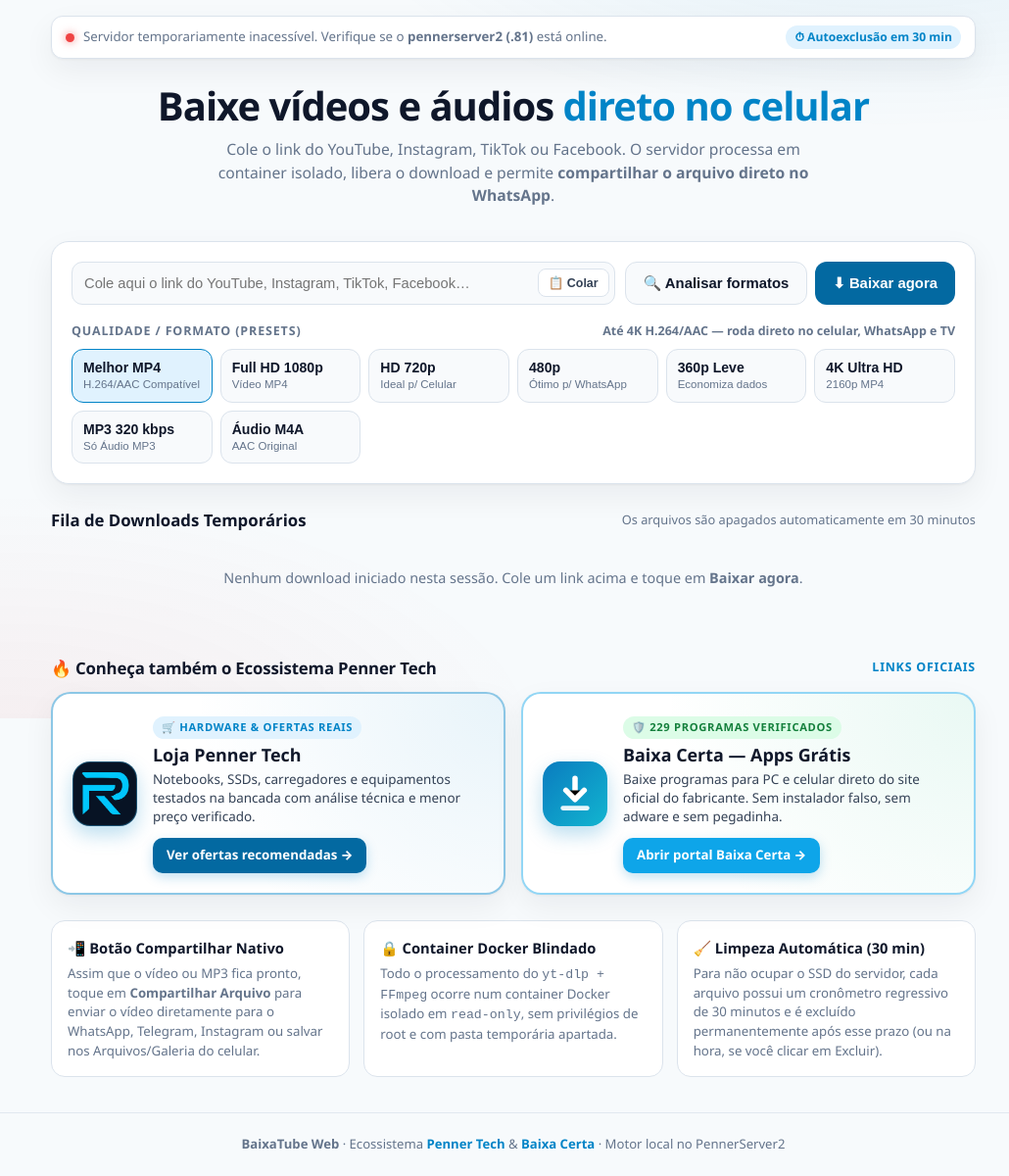
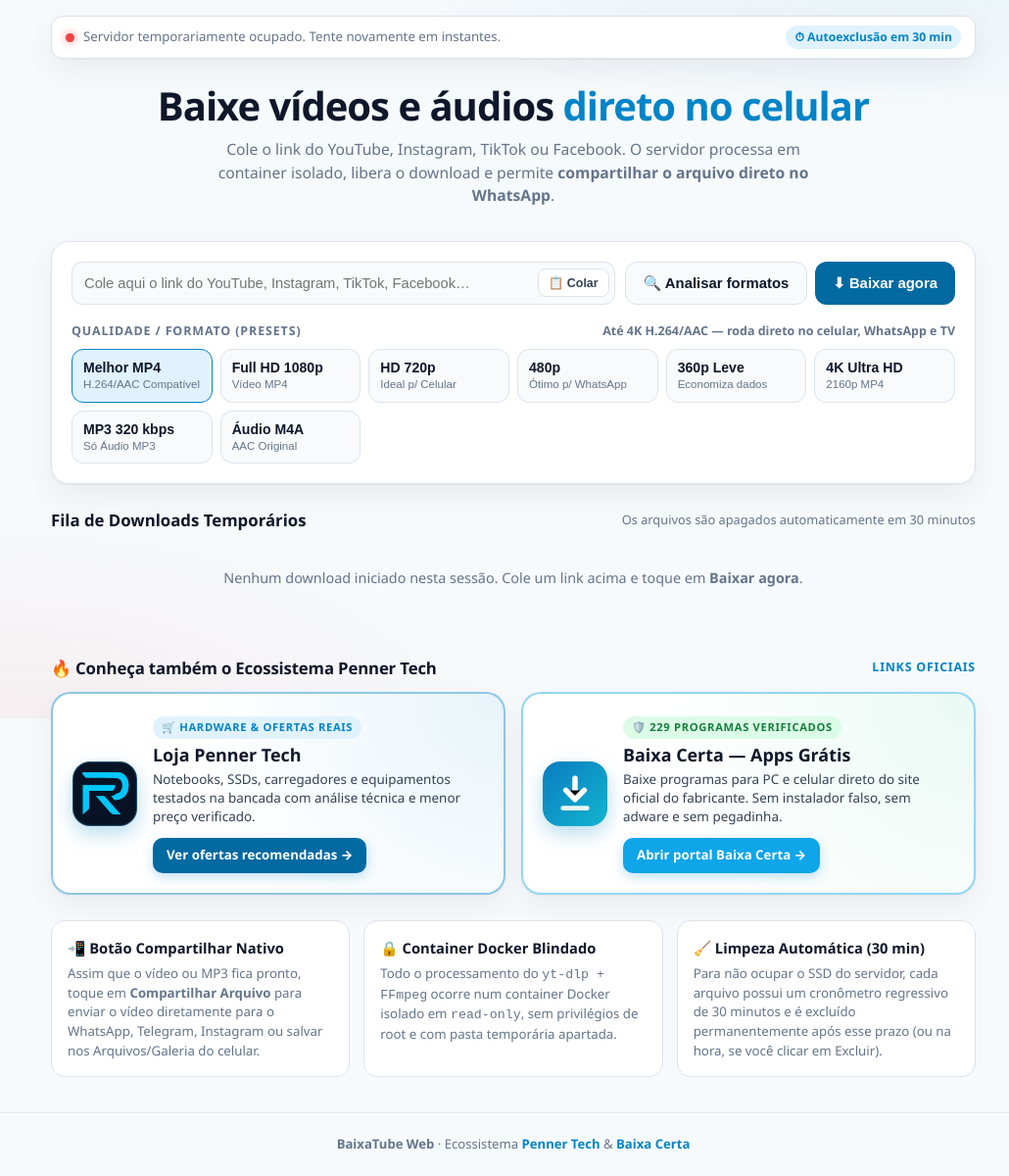
Before and after one commit to renatopenner/baixatube-web, a plain HTML site: page index.html in a window 1280 px wide. Shown: the part 67-1267 px from the top of the page at 98% size, without its empty margins (116-1146 px from the left). Drawn offline with Linux system fonts and the light colour scheme; no server answers.

Commit message:
Remove rotulo tecnico DuckDNS da barra de status

```diff
--- a/index.html
+++ b/index.html
@@ -722,7 +722,7 @@ footer a { font-weight: 600; }
 <main class="wrap">
   <div class="status-bar" id="status-bar">
     <span class="dot" id="api-dot"></span>
-    <span id="api-txt">Conectando ao motor BaixaTube no PennerServer2…</span>
+    <span id="api-txt">Conectando ao servidor…</span>
     <span class="ttl-pill">⏱ Autoexclusão em 30 min</span>
   </div>
 
@@ -832,7 +832,7 @@ footer a { font-weight: 600; }
 
 <footer>
   <div class="wrap">
-    <p><strong>BaixaTube Web</strong> · Ecossistema <a href="https://loja.pennertech.com.br/">Penner Tech</a> &amp; <a href="https://baixa.pennertech.com.br/">Baixa Certa</a> · Motor local no PennerServer2</p>
+    <p><strong>BaixaTube Web</strong> · Ecossistema <a href="https://loja.pennertech.com.br/">Penner Tech</a> &amp; <a href="https://baixa.pennertech.com.br/">Baixa Certa</a></p>
   </div>
 </footer>
 
@@ -905,12 +905,12 @@ footer a { font-weight: 600; }
       if (res) {
         activeApi = res.ep.url;
         apiDot.className = 'dot ok';
-        apiTxt.innerHTML = 'Motor online: <strong>' + res.ep.label + '</strong> · yt-dlp ' + (res.health.yt_dlp || '');
+        apiTxt.innerHTML = '<strong>Pronto para baixar</strong> · Vídeos e áudios em até 4K';
         return activeApi;
       }
     }
     apiDot.className = 'dot err';
-    apiTxt.innerHTML = 'Servidor temporariamente inacessível. Verifique se o <strong>pennerserver2 (.81)</strong> está online.';
+    apiTxt.innerHTML = 'Servidor temporariamente ocupado. Tente novamente em instantes.';
     return null;
   }
 
```
